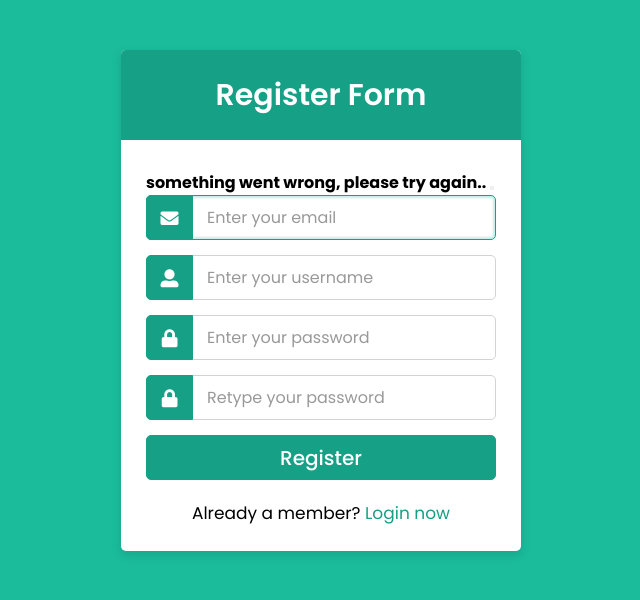
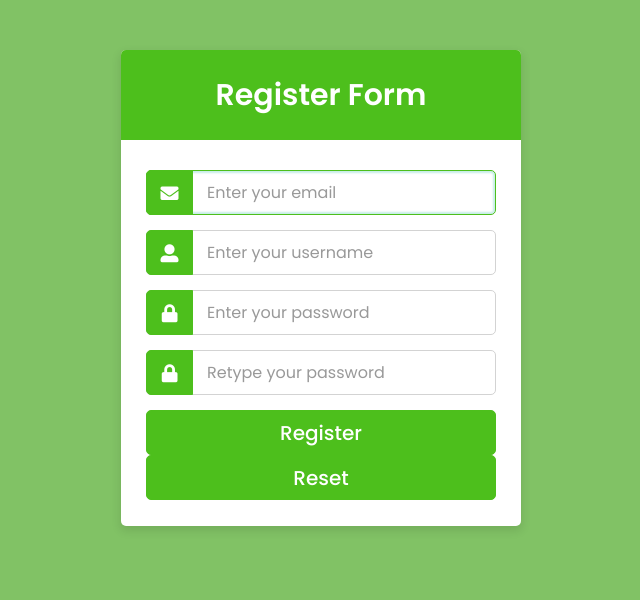
Before and after one commit to Sathya7032/AcadamicFolio-Mega1, a Django app: page /register/ in a window 1280 px wide. Shown: the top 600 px of the page, without its empty margins (319-959 px from the left). Run offline with Django 4.2, Linux system fonts and the light colour scheme; some libraries are stand-ins or nearby versions.

Commit message:
Add new feature

```diff
--- a/app/forms.py
+++ b/app/forms.py
@@ -35,6 +35,26 @@
         model = User
         fields = ['email','username','password1','password2']
 
+    def clean_email(self):
+        email = self.cleaned_data['email']
+        if User.objects.filter(email=email).exists():
+            raise forms.ValidationError("This email is already in use.")
+        return email
+
+    def clean_username(self):
+        username = self.cleaned_data['username']
+        if User.objects.filter(username=username).exists():
+            raise forms.ValidationError("This username is already taken.")
+        return username
+
+    def clean(self):
+        cleaned_data = super().clean()
+        password1 = cleaned_data.get("password1")
+        password2 = cleaned_data.get("password2")
+        if password1 and password2 and password1 != password2:
+            raise forms.ValidationError("Passwords do not match.")
+        return cleaned_data
+
 
 class TaskForm(forms.ModelForm):
     class Meta:
--- a/app/views.py
+++ b/app/views.py
@@ -7,6 +7,7 @@
 from django.template.loader import get_template
 from django.contrib.auth.forms import AuthenticationForm
 from django.conf import settings
+import sweetify
 from django.contrib import messages
 from django.contrib.auth.decorators import login_required
 from django.core.paginator import Paginator, EmptyPage, PageNotAnInteger
@@ -28,7 +29,7 @@
 			msg.attach_alternative(html_content, "text/html")
 			msg.send()
 			##################################################################
-			messages.success(request, f'Your account has been created ! You are now able to log in')
+			sweetify.success(request, 'Success!', text='Registration was successful.', persistent='Dismiss')
 			return redirect('login')
 	else:
 		form = UserRegisterForm()
--- a/project/settings.py
+++ b/project/settings.py
@@ -42,8 +42,11 @@
     'crispy_forms',
     "django_bootstrap5",
     'crispy_bootstrap5',
+    'sweetify',
 
 ]
+
+SWEETIFY_SWEETALERT_LIBRARY = 'sweetalert2'
 
 CKEDITOR_UPLOAD_PATH = "uploads/"
 
--- a/static/css/signin.css
+++ b/static/css/signin.css
@@ -6,11 +6,11 @@
   font-family: 'Poppins',sans-serif;
 }
 body{
-  background: #1abc9c;
+  background:#81c265 ;
   overflow: hidden;
 }
 ::selection{
-  background: rgba(26,188,156,0.3);
+  background: #4dbf1c;
 }
 .container{
   max-width: 440px;
@@ -25,7 +25,7 @@
 }
 .wrapper .title{
   height: 90px;
-  background: #16a085;
+  background: #4dbf1c;
   border-radius: 5px 5px 0 0;
   color: #fff;
   font-size: 30px;
@@ -53,7 +53,7 @@
   transition: all 0.3s ease;
 }
 form .row input:focus{
-  border-color: #16a085;
+  border-color: #4dbf1c;
   box-shadow: inset 0px 0px 2px 2px rgba(26,188,156,0.25);
 }
 form .row input::placeholder{
@@ -65,8 +65,8 @@
   height: 100%;
   color: #fff;
   font-size: 18px;
-  background: #16a085;
-  border: 1px solid #16a085;
+  background: #4dbf1c;
+  border: 1px solid #4dbf1c;
   border-radius: 5px 0 0 5px;
   display: flex;
   align-items: center;
@@ -76,7 +76,7 @@
   margin: -8px 0 20px 0;
 }
 .wrapper form .pass a{
-  color: #16a085;
+  color: #4dbf1c;
   font-size: 17px;
   text-decoration: none;
 }
@@ -88,8 +88,8 @@
   font-size: 20px;
   font-weight: 500;
   padding-left: 0px;
-  background: #16a085;
-  border: 1px solid #16a085;
+  background: #4dbf1c;
+  border: 1px solid #4dbf1c;
   cursor: pointer;
 }
 form .button input:hover{
--- a/templates/index.html
+++ b/templates/index.html
@@ -11,7 +11,7 @@
             <div class="banner_content text-center">
                 <h3>Welcome to AcademicFolio <br/> where knowledge meets innovation <br/> for a better world</h3>
                 <p>Empowering minds through insightful tutorials, crafting a brighter future, one click at a time</p>
-                <a class="main_btn" href="#">Get Started</a>
+                <a class="main_btn" href="/register/">Get Started</a>
             </div>
         </div>
     </div>
--- a/templates/register.html
+++ b/templates/register.html
@@ -1,11 +1,13 @@
 {% load static %}
+{% load sweetify %}
+
 <!DOCTYPE html>
 <!-- Created By CodingLab - www.codinglabweb.com -->
 <html lang="en" dir="ltr">
 <head>
     <meta charset="utf-8">
     <meta name="viewport" content="width=device-width, initial-scale=1.0">
-     <title>Login Form | CodingLab</title>
+    <title>Register Form | CodingLab</title>
     <link rel="stylesheet" href="{% static 'css/signin.css' %}">
     <link rel="stylesheet" href="https://cdnjs.cloudflare.com/ajax/libs/font-awesome/5.15.2/css/all.min.css"/>
 </head>
@@ -14,45 +16,52 @@
         <div class="wrapper">
             <div class="title"><span>Register Form</span></div>
             <form action="{% url 'register' %}" method="post">{% csrf_token %}
-          {% for message in messages %}
-
-        <div
-          class="alert alert-{{message.tags}} alert-dismissible fade show"
-          role="alert"
-        >
-          <strong>{{message}} </strong>
-          <button
-            type="button"
-            class="btn-close"
-            data-bs-dismiss="alert"
-            aria-label="Close"
-          ></button>
+                {% if form.errors %}
+                    <div class="alert alert-danger text-danger">
+                        <ul>
+                            {% for field, errors in form.errors.items %}
+                                {% for error in errors %}
+                                    <li>{{ error }}</li>
+                                {% endfor %}
+                            {% endfor %}
+                        </ul>
                     </div>
-        {% endfor %}
+                {% endif %}
                 <div class="row">
                     <i class="fas fa-envelope"></i>
-            {{form.email}}
+                    {{ form.email }}
                 </div>
+                {% if form.email.errors %}
+                    <div class="error">{{ form.email.errors }}</div>
+                {% endif %}
                 <div class="row">
                     <i class="fas fa-user-alt"></i>
-            {{form.username}}
+                    {{ form.username }}
                 </div>
+                {% if form.username.errors %}
+                    <div class="error">{{ form.username.errors }}</div>
+                {% endif %}
                 <div class="row">
                     <i class="fas fa-lock"></i>
-            {{form.password1}}
+                    {{ form.password1 }}
                 </div>
+                {% if form.password1.errors %}
+                    <div class="error">{{ form.password1.errors }}</div>
+                {% endif %}
                 <div class="row">
                     <i class="fas fa-lock"></i>
-            {{form.password2}}
+                    {{ form.password2 }}
                 </div>
-
+                {% if form.password2.errors %}
+                    <div class="error">{{ form.password2.errors }}</div>
+                {% endif %}
                 <div class="row button">
                     <input type="submit" value="Register">
+                    <input type="reset" value="Reset">
                 </div>
                 <div class="signup-link">Already a member? <a href="/login/">Login now</a></div>
             </form>
         </div>
     </div>
-
 </body>
 </html>
```
Also changed, not shown: templates/signin.html (+14 -15 lines). Lines whose indentation alone changed are shown as unchanged.
